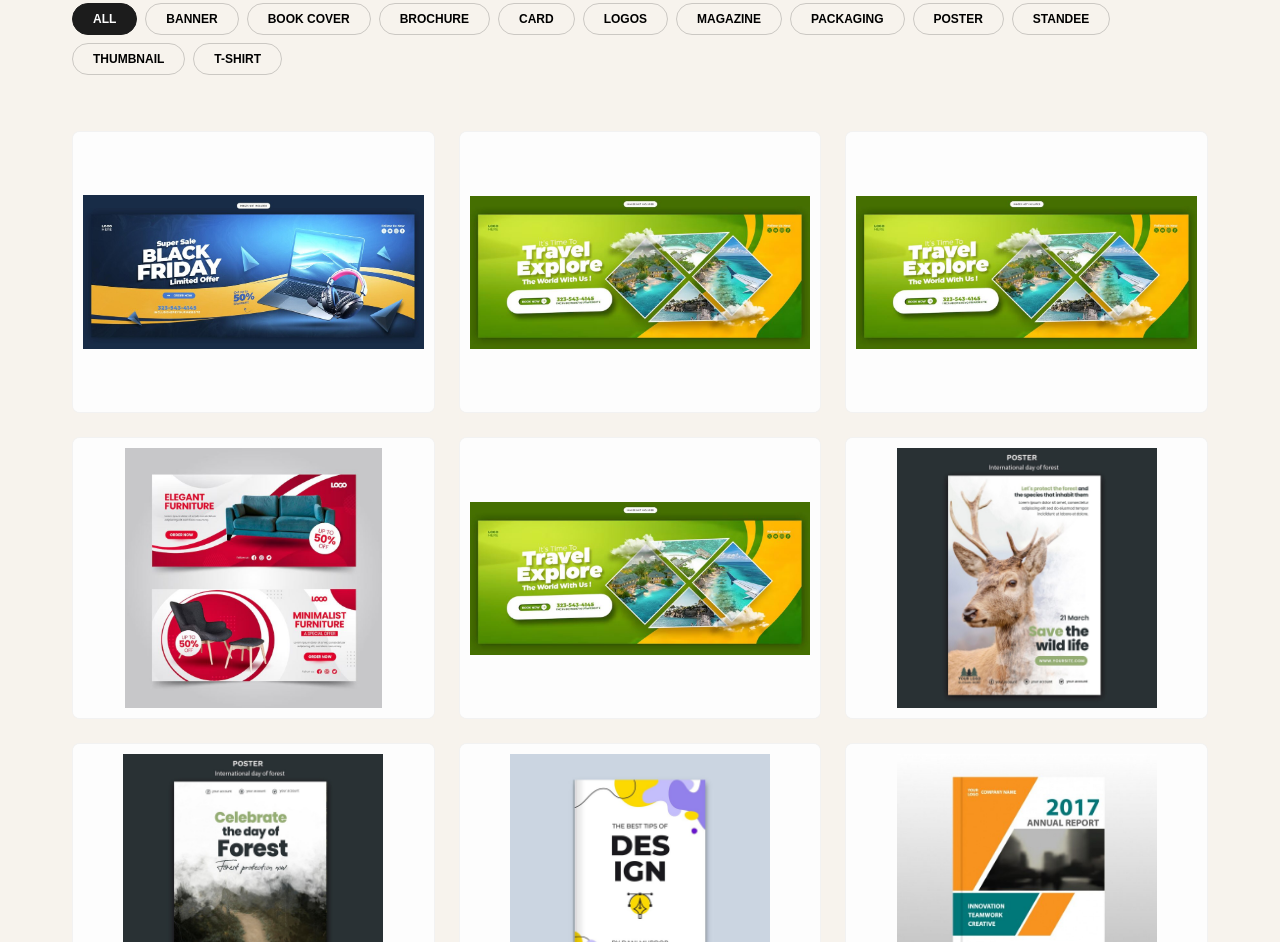
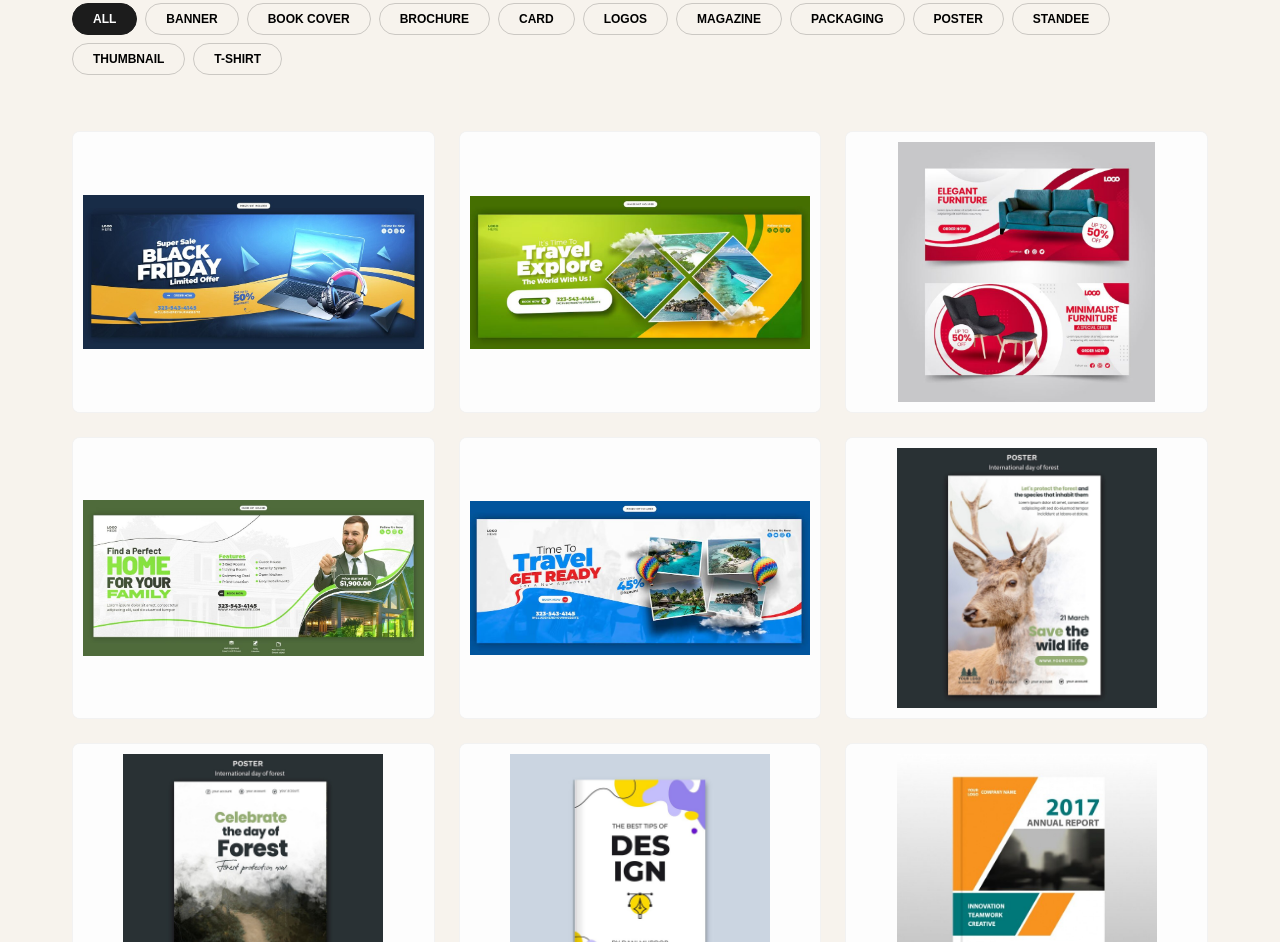
Before and after one commit to imagineerednest/Muhammad_Zeeshan_Graphic_Portfolio, a plain HTML site: page index.html in a window 1280 px wide. Shown: the part 3990-4932 px from the top of the page. Drawn offline with nearby package versions, Linux system fonts and the light colour scheme.

Commit message:
Update index.html

```diff
--- a/index.html
+++ b/index.html
@@ -1557,13 +1557,13 @@
           <div class="port-img"><img src="sample\graphic-design\banner\banner2.jpg" alt="banner"></div>
         </div>
         <div class="port-item graphic-item" data-cat="banner">
-          <div class="port-img"><img src="sample\graphic-design\banner\banner2.jpg" alt="banner"></div>
+          <div class="port-img"><img src="sample\graphic-design\banner\banner3.JPG" alt="banner"></div>
         </div>
         <div class="port-item graphic-item" data-cat="banner">
-          <div class="port-img"><img src="sample\graphic-design\banner\banner3.jpg" alt="banner"></div>
+          <div class="port-img"><img src="sample\graphic-design\banner\banner4.jpg" alt="banner"></div>
         </div>
         <div class="port-item graphic-item" data-cat="banner">
-          <div class="port-img"><img src="sample\graphic-design\banner\banner2.jpg" alt="banner"></div>
+          <div class="port-img"><img src="sample\graphic-design\banner\banner5.JPG" alt="banner"></div>
         </div>
 
         <!-- -------------------------- -->
```
